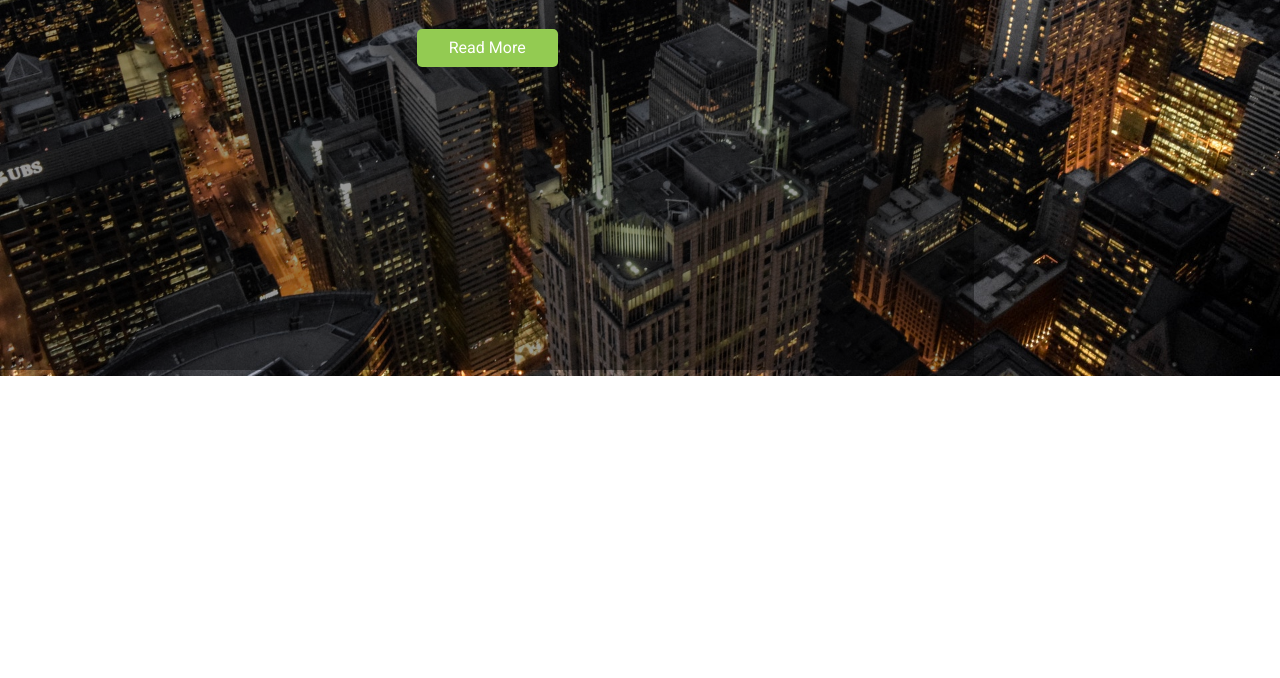
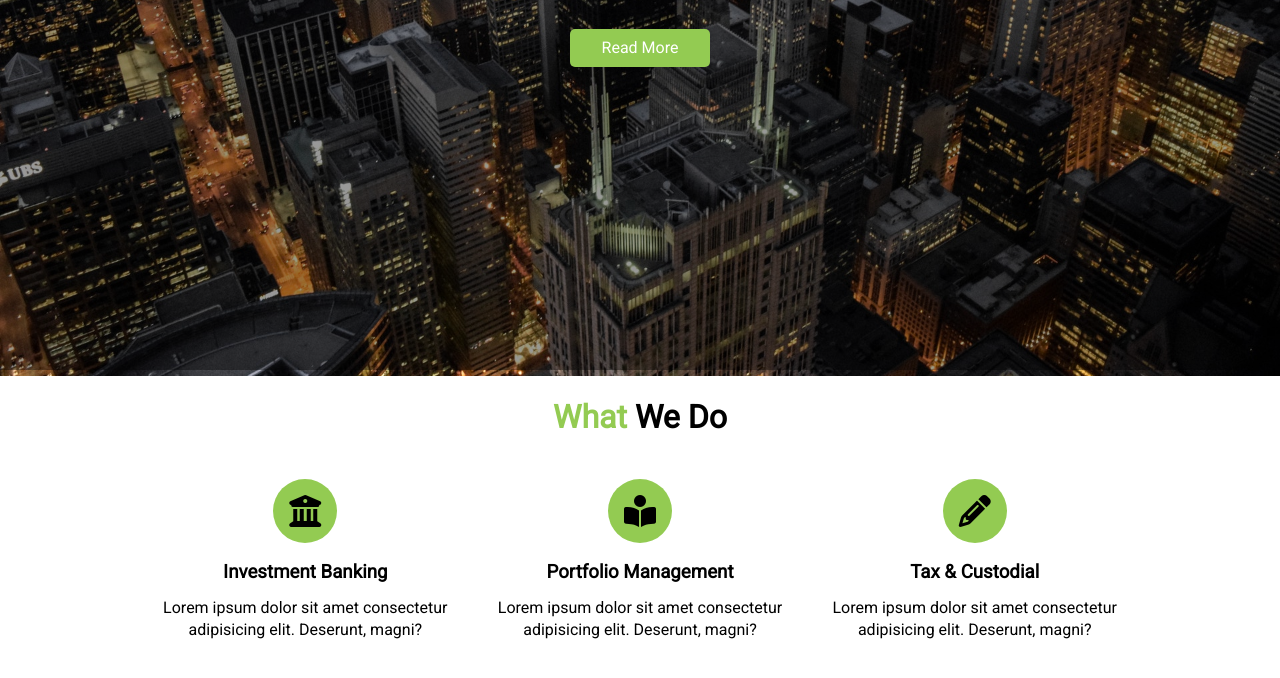
Before and after one commit to ramzi-omari/EdgeLedge-FlexBox-web, a plain HTML site: page index.html in a window 1280 px wide. Shown: the part 490-1168 px from the top of the page. Before the commit the page ends 866 px from the top, so only its background shows below. Drawn offline with Linux system fonts and the light colour scheme.

Commit message:
What  section

```diff
--- a/css/style.css
+++ b/css/style.css
@@ -20,6 +20,17 @@ p {
 }
 
 /* utility classes  */
+.container {
+  max-width: 1100px;
+  margin: auto;
+  padding: 0 2rem;
+  overflow: hidden;
+}
+
+.text-center {
+  text-align: center;
+}
+
 .text-primary {
   color: #93cb52;
 }
@@ -30,9 +41,25 @@ p {
   line-height: 1.1;
 }
 
+.m-heading {
+  font-size: 2rem;
+  margin-bottom: 0.75rem;
+  line-height: 1.1;
+}
+
 .lead {
   font-size: 1.3rem;
   margin-bottom: 2rem;
+}
+
+.py-1 {
+  padding: 1.5rem 0;
+}
+.py-2 {
+  padding: 2rem 0;
+}
+.py-3 {
+  padding: 3rem 0;
 }
 
 .btn {
@@ -102,5 +129,27 @@ p {
   /* 60 is the height of the nav */
   top: 60px;
   left: 0;
+  right: 0;
+  bottom: 0;
   background-color: rgba(0, 0, 0, 0.4);
 }
+
+/* What We Do Section */
+#what .items {
+  display: flex;
+  padding: 1rem;
+}
+
+#what .item {
+  flex: 1;
+  text-align: center;
+  padding: 1rem;
+}
+
+#what .items .item i {
+  /* to make icons in a cercle form */
+  background: #93cb52;
+  padding: 1rem;
+  border-radius: 50%;
+  margin-bottom: 1rem;
+}
--- a/index.html
+++ b/index.html
@@ -37,5 +37,35 @@
             <a href="#what" class="btn">Read More</a>
         </div>
     </header>
+
+    <!-- What we do section -->
+    <section id="what" class="bg-light py-1">
+        <div class="container">
+            <h2 class="m-heading text-center"><span class="text-primary">What </span>We Do</h2>
+           <div class="items">
+               <div class="item">
+                   <i class="fas fa-university fa-2x"></i>
+                   <div>
+                       <h3>Investment Banking</h3>
+                       <p>Lorem ipsum dolor sit amet consectetur adipisicing elit. Deserunt, magni?</p>
+                   </div>
+               </div>
+               <div class="item">
+                <i class="fas fa-book-reader fa-2x"></i>
+                <div>
+                    <h3>Portfolio Management</h3>
+                    <p>Lorem ipsum dolor sit amet consectetur adipisicing elit. Deserunt, magni?</p>
+                </div>
+               </div>
+               <div class="item">
+                <i class="fas fa-pencil-alt fa-2x"></i>
+                <div>
+                    <h3>Tax & Custodial</h3>
+                    <p>Lorem ipsum dolor sit amet consectetur adipisicing elit. Deserunt, magni?</p>
+                </div>
+               </div>
+           </div>
+        </div>
+    </section>
 </body>
 </html>
```
